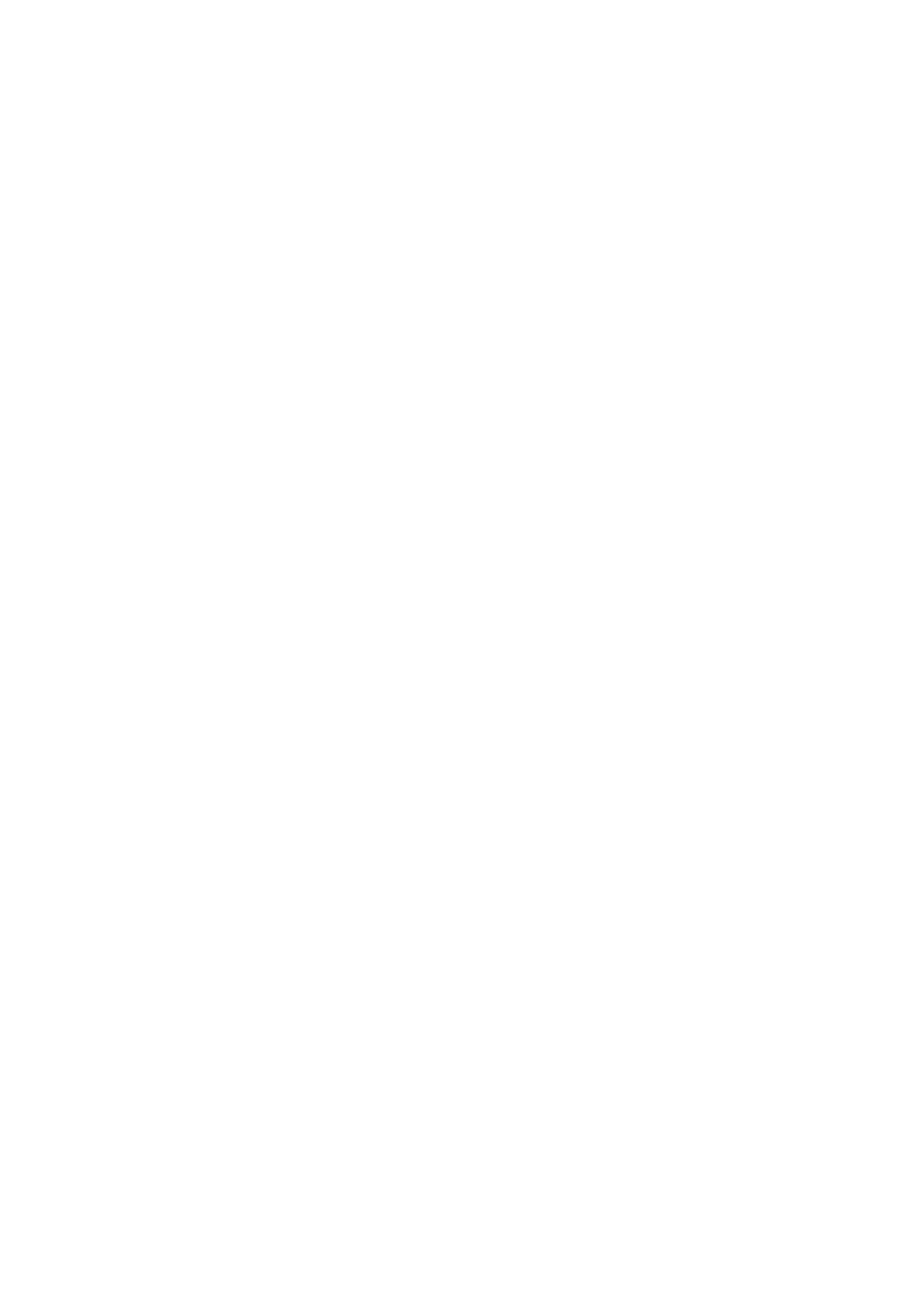
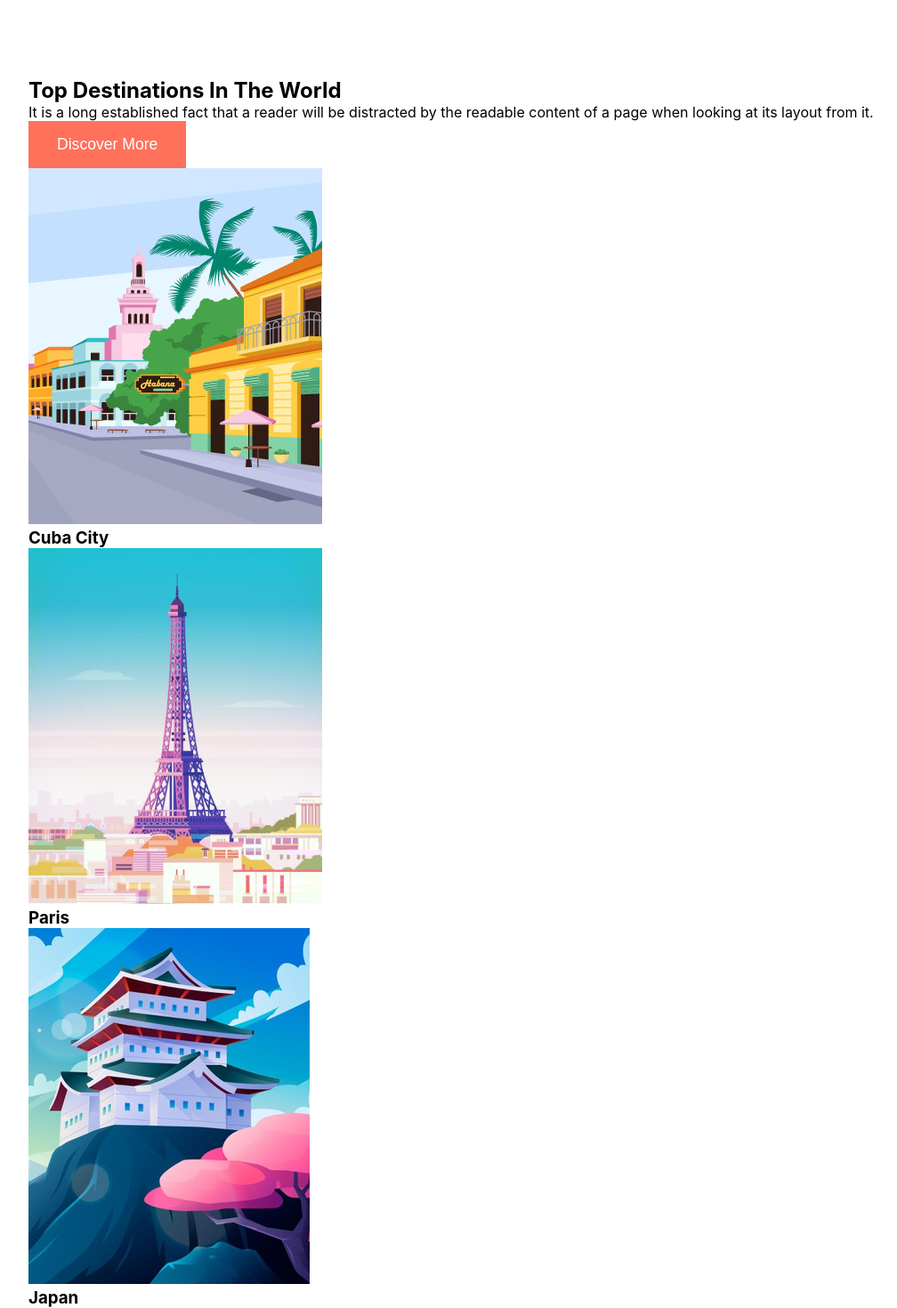
Before and after one commit to mrinnnmoy/ravel-react, a React (Vite) app: page / in a window 1280 px wide. Shown: the part 1320-2790 px from the top of the page at 89% size, without its empty margins (48-1056 px from the left). Before the commit the page ends 1407 px from the top, so only its background shows below. Built offline with nearby package versions, Linux system fonts and the light colour scheme.

Commit message:
build destinations-component

```diff
--- a/src/App.jsx
+++ b/src/App.jsx
@@ -1,4 +1,5 @@
 import React from 'react';
+import Destinations from './components/Destinations/Destinations';
 import Home from './components/Home/Home';
 import Navbar from './components/Navbar/Navbar';
 import Services from './components/Services/Services';
@@ -19,6 +20,7 @@ const App = () => {
       <Navbar />
       <Home />
       <Services />
+      <Destinations />
     </div>
   )
 };
--- /dev/null
+++ b/src/components/Destinations/Destinations.jsx
@@ -0,0 +1,54 @@
+import React from 'react';
+import cuba from "../../assets/cuba.png";
+import paris from "../../assets/paris.png";
+import japan from "../../assets/japan.png";
+import Button from "../Button/Button";
+
+const Destinations = () => {
+    const data = [
+        {
+            name: "Cuba City",
+            image: cuba,
+        },
+        {
+            name: "Paris",
+            image: paris,
+        },
+        {
+            name: "Japan",
+            image: japan,
+        },
+    ];
+
+    return (
+        <section className="destination-section" id="destination">
+            <div className="info">
+                <h2>
+                    Top <span>Destinations</span> In The World
+                </h2>
+                <p>
+                    It is a long established fact that a reader will be distracted by the
+                    readable content of a page when looking at its layout from it.
+                </p>
+                <Button text="Discover More" />
+            </div>
+
+            <div className="destinations">
+                {data.map(({ name, image }) => {
+                    return (
+                        <div className="destination" key={name}>
+                            <div className="image">
+                                <img src={image} alt="destinations" />
+                            </div>
+                            <div className="name">
+                                <h3>{name}</h3>
+                            </div>
+                        </div>
+                    );
+                })}
+            </div>
+        </section>
+    )
+};
+
+export default Destinations;
```
Also changed, not shown: src/components/Destinations/Destinations.scss (added).
